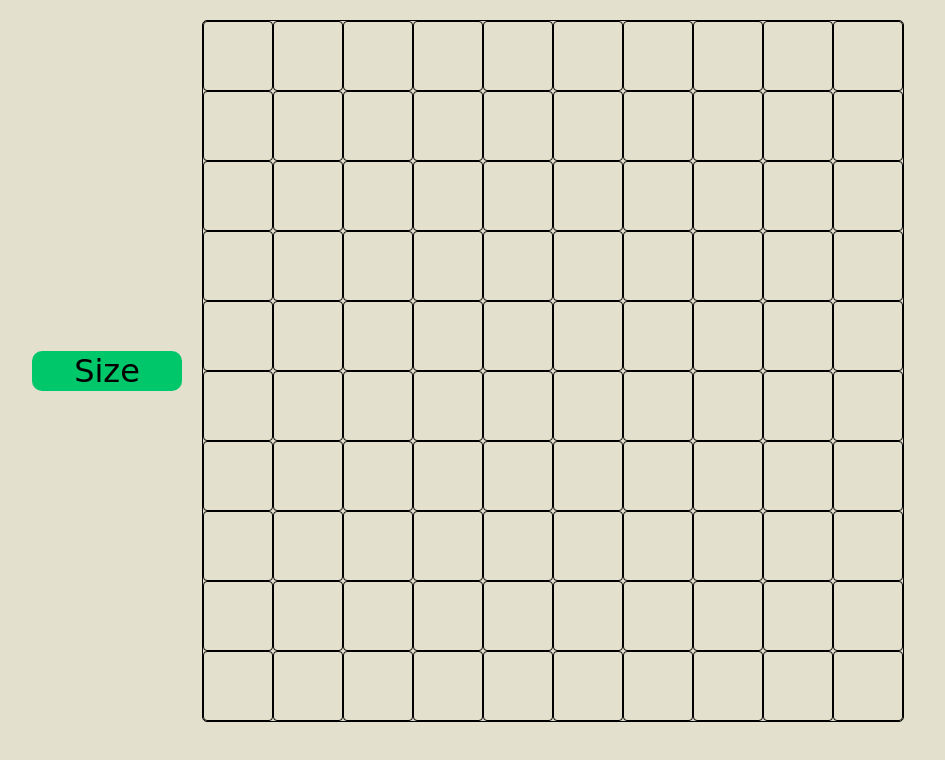
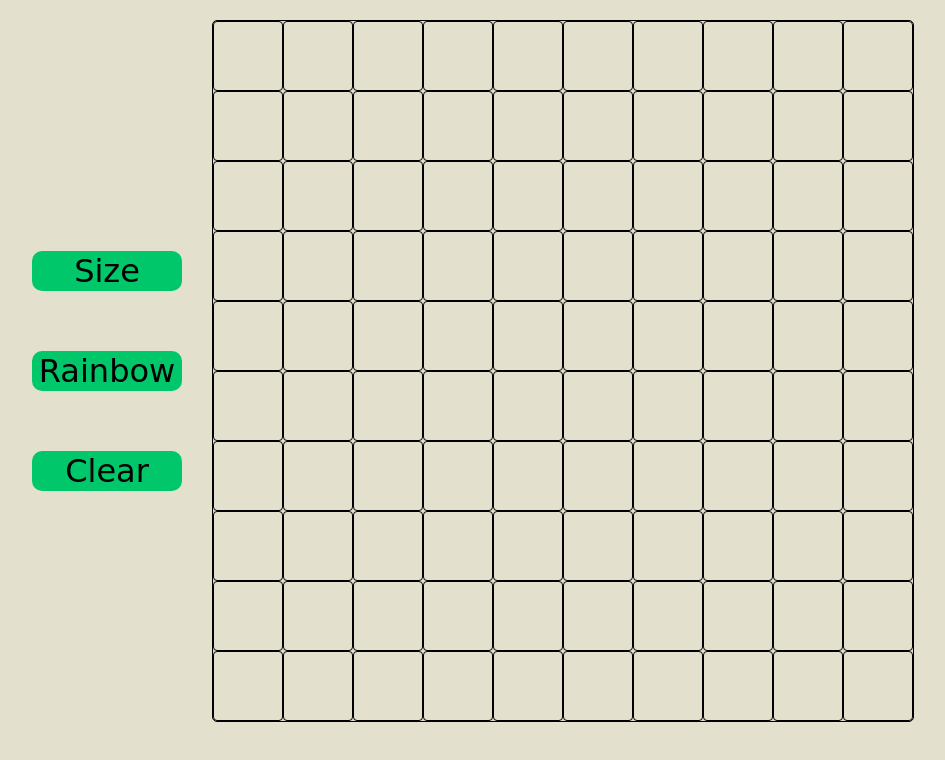
Before and after one commit to MatVenuz/Etch-A-Sketch, a plain HTML site: page index.html in a window 1280 px wide. Shown: the whole page, without its empty margins (162-1107 px from the left). Drawn offline with Linux system fonts and the light colour scheme; a web font is replaced by a local one.

Commit message:
some changes in html & css

```diff
--- a/css/styles.css
+++ b/css/styles.css
@@ -15,12 +15,6 @@ body {
   font-family: 'Tapestry', cursive;
 }
 
-button {
-  font-family: 'Tapestry', cursive;
-  font-size: 2em;
-  background-color: var(--button)
-}
-
 .flex-container {
   display: flex;
   justify-content: center;
@@ -28,9 +22,20 @@ button {
 
 .flex-buttons {
   display: flex;
+  flex-direction: column;
+  justify-content: center;
+  align-items: center;
+  height: 300px;
+  margin: auto 10px;
 }
 
-#grid-size {
+button {
+  font-family: 'Tapestry', cursive;
+  font-size: 2em;
+  background-color: var(--button)
+}
+
+.selection-buttons {
   margin: auto;
   width: 150px;
   height: 40px;
@@ -55,10 +60,6 @@ button {
   border: 1px solid var(--black);
 }
 
-.grid-item:hover {
-  background-color: var(--black);
-}
-
 .grid-hover {
   background-color: var(--black);
 }
--- a/index.html
+++ b/index.html
@@ -11,7 +11,9 @@
 <body>
     <div class="flex-container">
         <div class="flex-buttons">
-            <button id="grid-size">Size</button>
+            <button id="grid-size" class="selection-buttons">Size</button>
+            <button id="rainbow" class="selection-buttons">Rainbow</button>
+            <button id="clear" class="selection-buttons">Clear</button>
         </div>
         <div class="container"></div>
     </div>
--- a/script.js
+++ b/script.js
@@ -1,6 +1,10 @@
+// constants
 const container = document.querySelector(".container");
 const buttonSize = document.getElementById("grid-size");
+const rainbowButton = document.getElementById("rainbow");
+const clearButton = document.getElementById("clear");
 
+// function that make the grid
 function makeGrid(size) {
     container.style.setProperty("--size", size)
     for (c = 0; c < (size * size); c++) {
@@ -14,8 +18,9 @@ function makeGrid(size) {
 
 window.onload = makeGrid(10)
 
+// eventListener for the button
 buttonSize.addEventListener("click", () =>  {
-    let size = prompt("Insert a value between 1 or 64");
+    let size = prompt("Insert a value between 1 & 64");
     while (container.firstChild) {
         container.removeChild(container.firstChild);
     }
@@ -23,7 +28,7 @@ buttonSize.addEventListener("click", () =>  {
         makeGrid(size);
     }
     else {
-        alert("Insert a valid value")
+        alert("Insert a valid value (between 1 & 64)")
         makeGrid(10)
     }
 });
```
